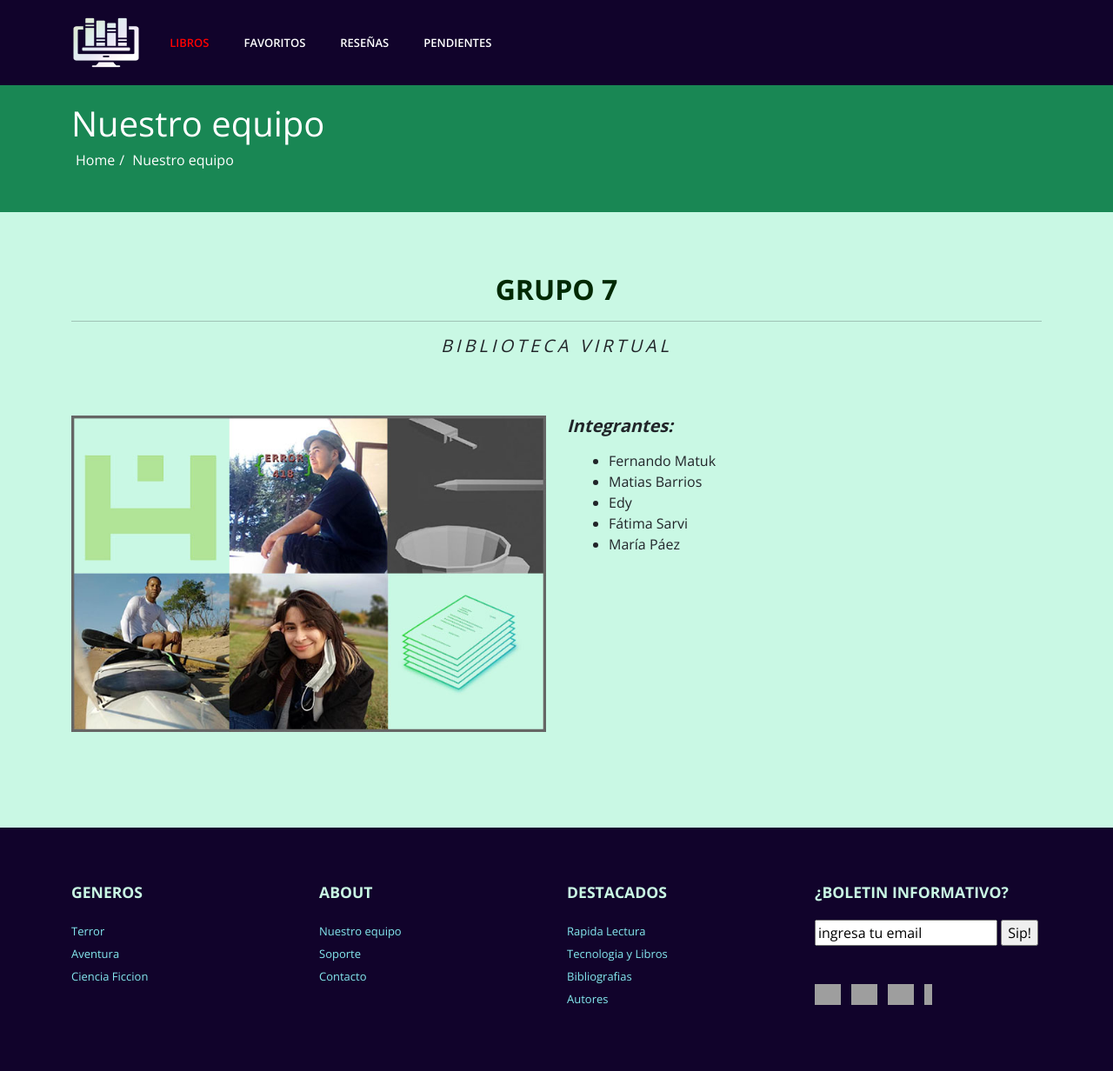
After one commit to fsarvi/biblioteca_virtual, a Django app: page /nuestro-equipo in a window 1280 px wide. The commit adds this page. Shown: the whole page at 87% size. Run offline with Django 3.2, Linux system fonts and the light colour scheme; grey boxes are pictures that could not be loaded.

Commit message:
equipo template

```diff
--- /dev/null
+++ b/Templates/equipo.html
@@ -0,0 +1,55 @@
+{% extends 'layouts/base.html' %}
+{% load static %}
+
+
+{% block content %}
+    <div id="tf-header" class="bg-success">
+        <div class="container">
+            <h1>Nuestro equipo</h1>
+            <ol class="breadcrumb">
+                <li><a href="{% url 'index' %}">Home</a></li>
+                <li>Nuestro equipo</li>
+            </ol>
+        </div>
+    </div>
+
+    <div id="tf-works" class="work-detail">
+        <div class="container">
+            <div class="section-header">
+                <h2 class=""><span><strong>Grupo 7</strong></span></h2>
+                <hr>
+                <h5><em>BIBLIOTECA VIRTUAL</em></h5>
+            </div>
+        </div>
+
+        <div id="tema-sinopsis">
+            <div class="container">
+
+                <div class="row">
+                    <div class="col-md-6 col-md-offset-1">
+
+                        <div class="works-block">
+                            <img src="{% static 'img/equipo.jpg' %}" class="img-fluid featured" alt="...">
+                        </div>
+
+                    </div>
+
+                    <div class="col-md-6">
+                        <h5 class="media-heading"><strong><em> Integrantes: </em></strong></h5>
+
+                        <ul class="m-3">
+                            <li>Fernando Matuk</li>
+                            <li>Matias Barrios</li>
+                            <li>Edy</li>
+                            <li>Fátima Sarvi</li>
+                            <li>María Páez</li>
+                        </ul>
+
+                    </div>
+
+                </div>
+            </div>
+        </div>
+    </div>
+
+{% endblock content %}
--- a/Templates/layouts/partials/footer.html
+++ b/Templates/layouts/partials/footer.html
@@ -21,7 +21,7 @@
 
                 <ul class="footer_box">
                     <h4>About</h4>
-                    <li><a href="#">Nuestro equipo</a></li>
+                    <li><a href="{% url 'equipo' %}">Nuestro equipo</a></li>
                     <li><a href="#">Soporte</a></li>
                     <li><a href="#">Contacto</a></li>
                 </ul>
--- a/biblioteca_virtual/urls.py
+++ b/biblioteca_virtual/urls.py
@@ -5,5 +5,6 @@ from . import views
 urlpatterns = [
     path('admin/', admin.site.urls),
     path('', views.index, name= 'index'),
-    path('sinopsis/<int:id>',views.sinopsis, name= 'sinopsis')
+    path('sinopsis/<int:id>',views.sinopsis, name= 'sinopsis'),
+    path('nuestro-equipo',views.equipo, name= 'equipo')
 ]
--- a/biblioteca_virtual/views.py
+++ b/biblioteca_virtual/views.py
@@ -62,3 +62,6 @@ def sinopsis(request, id):
     libros_y_usuarios = {"usuarios":lista_usuarios,"relacionados":lista_libros_relacionados, "libro_seleccionado": libro_seleccionado}
 ######################################################################################
     return render(request,'sinopsis.html',libros_y_usuarios)
+
+def equipo(request):
+    return render(request,'equipo.html',{})
```
Also changed, not shown: static/img/equipo.jpg (added).
